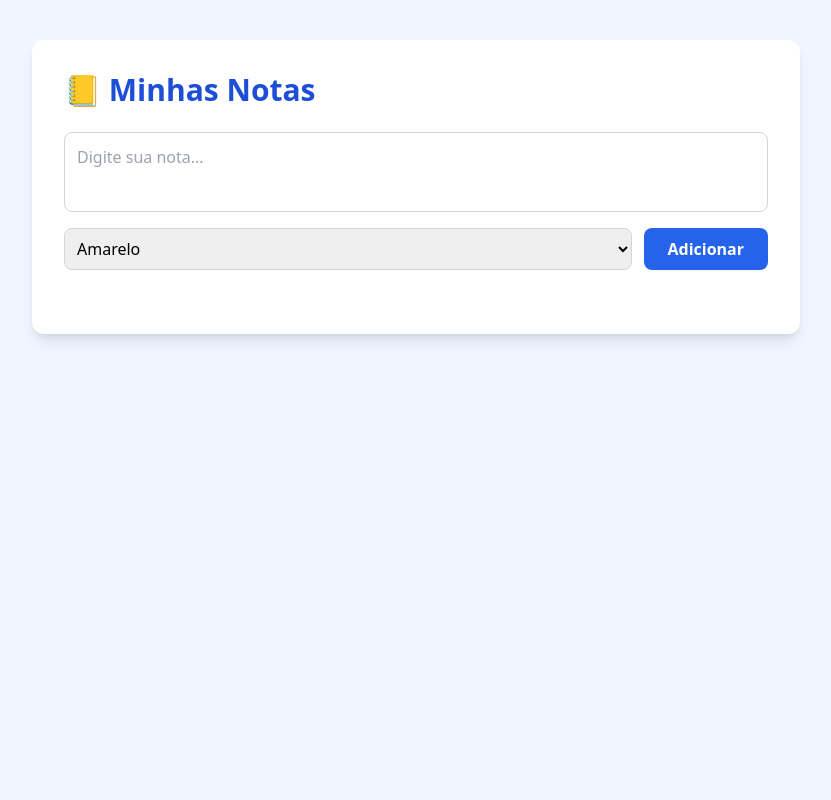
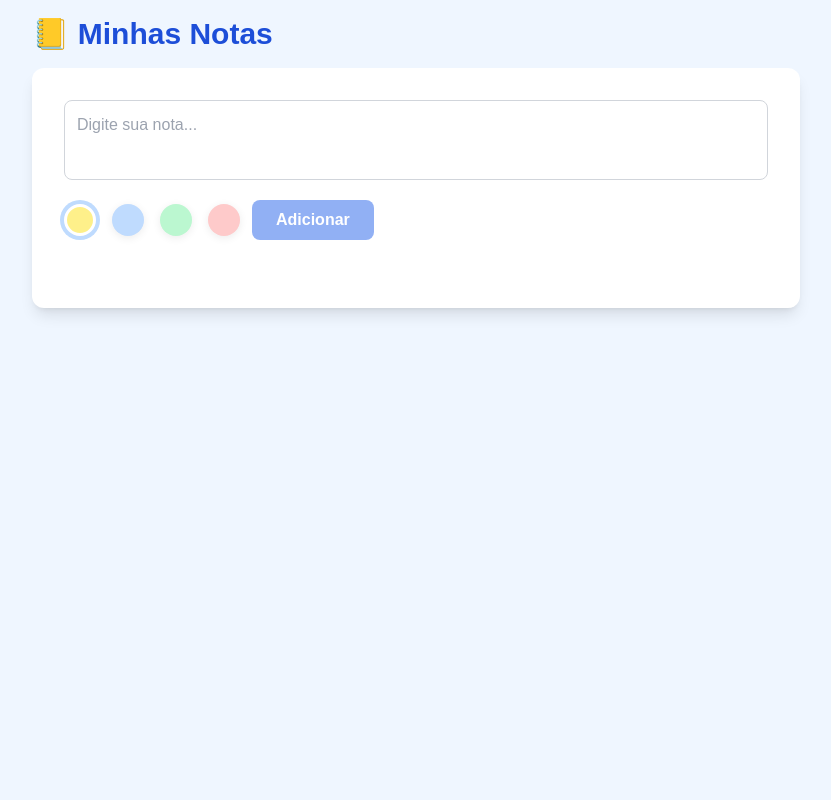
Before and after one commit to TiagoPdaS/posts, a PHP site: page / in a window 1280 px wide. Shown: the whole page, without its empty margins (224-1055 px from the left). Run offline with PHP 8.4, Linux system fonts and the light colour scheme; some libraries are stand-ins or nearby versions.

Commit message:
css
fazendo melhorias no estilo

```diff
--- a/index.html
+++ b/index.html
@@ -2,34 +2,51 @@
 <html lang="pt-BR">
 <head>
   <meta charset="UTF-8">
-  <title>App de Notas</title>
+  <title>App de Notas - Simples e Rápido</title>
+  <meta name="description" content="Aplicativo simples para criar, editar e organizar suas notas. Salva automaticamente no navegador.">
+  <meta name="viewport" content="width=device-width, initial-scale=1, maximum-scale=1, user-scalable=no">
+  <meta name="theme-color" content="#2563eb">
+  <link rel="manifest" href="manifest.json">
   <script src="https://cdn.tailwindcss.com"></script>
-  <link rel="manifest" href="manifest.json">
-  <meta name="theme-color" content="#2563eb">
+  <link rel="stylesheet" href="style.css">
+</head>
+<body class="bg-blue-50 min-h-screen flex flex-col items-center">
+  <header class="w-full max-w-3xl mt-4">
+    <h1 class="text-3xl font-bold text-blue-700 mb-4 flex items-center gap-2">📒 Minhas Notas</h1>
+  </header>
 
-  <meta name="viewport" content="width=device-width, initial-scale=1, maximum-scale=1, user-scalable=no">
-</head>
-<body class="bg-blue-50 min-h-screen min-w-screen w-full h-full">
-  <div class="w-full h-full min-h-screen flex flex-col items-center justify-start p-2 sm:p-6">
-    <div class="w-full max-w-3xl bg-white rounded-xl shadow-lg p-4 sm:p-8 mt-4 flex flex-col">
-      <h1 class="text-3xl font-bold text-blue-700 mb-6 flex items-center gap-2">📒 Minhas Notas</h1>
-      <form id="noteForm" class="flex flex-col gap-4 mb-8">
-        <textarea id="noteInput" placeholder="Digite sua nota..." required
-          class="resize-none rounded-lg border border-gray-300 p-3 min-h-[80px] focus:outline-none focus:ring-2 focus:ring-blue-400 transition"></textarea>
-        <div class="flex gap-3 flex-col sm:flex-row">
-          <select id="colorInput" class="rounded-lg border border-gray-300 p-2 flex-1 focus:outline-none focus:ring-2 focus:ring-blue-400">
-            <option value="#fef08a">Amarelo</option>
-            <option value="#bfdbfe">Azul</option>
-            <option value="#bbf7d0">Verde</option>
-            <option value="#fecaca">Vermelho</option>
-          </select>
-          <button type="submit" class="bg-blue-600 hover:bg-blue-700 text-white font-semibold px-6 py-2 rounded-lg transition">Adicionar</button>
+  <main class="w-full max-w-3xl bg-white rounded-xl shadow-lg p-4 sm:p-8">
+    <form id="noteForm" class="flex flex-col gap-4 mb-8">
+      <textarea id="noteInput" placeholder="Digite sua nota..." required
+        class="resize-none rounded-lg border border-gray-300 p-3 min-h-[80px] focus:outline-none focus:ring-2 focus:ring-blue-400 transition"></textarea>
+      <div class="flex gap-3 flex-col sm:flex-row items-center">
+        <div id="colorPicker" class="flex gap-4 py-2">
+          <label>
+            <input type="radio" name="color" value="#fef08a" class="color-radio" checked hidden>
+            <span class="color-circle" style="background:#fef08a" title="Amarelo"></span>
+          </label>
+          <label>
+            <input type="radio" name="color" value="#bfdbfe" class="color-radio" hidden>
+            <span class="color-circle" style="background:#bfdbfe" title="Azul"></span>
+          </label>
+          <label>
+            <input type="radio" name="color" value="#bbf7d0" class="color-radio" hidden>
+            <span class="color-circle" style="background:#bbf7d0" title="Verde"></span>
+          </label>
+          <label>
+            <input type="radio" name="color" value="#fecaca" class="color-radio" hidden>
+            <span class="color-circle" style="background:#fecaca" title="Vermelho"></span>
+          </label>
         </div>
-      </form>
+        <input type="hidden" id="colorInput" value="#fef08a">
+        <button id="addBtn" type="submit" disabled
+          class="bg-blue-600 hover:bg-blue-700 text-white font-semibold px-6 py-2 rounded-lg transition disabled:opacity-50 disabled:cursor-not-allowed">Adicionar</button>
+      </div>
+    </form>
 
-      <div id="notes" class="grid gap-4 grid-cols-1 md:grid-cols-2 lg:grid-cols-3"></div>
-    </div>
-  </div>
+    <div id="notes" class="grid gap-4 grid-cols-1 md:grid-cols-2 lg:grid-cols-3"></div>
+  </main>
+
   <script src="script.js"></script>
   <script>
     if ("serviceWorker" in navigator) {
--- a/script.js
+++ b/script.js
@@ -2,47 +2,70 @@ const form = document.getElementById("noteForm");
 const noteInput = document.getElementById("noteInput");
 const colorInput = document.getElementById("colorInput");
 const notesContainer = document.getElementById("notes");
+const colorRadios = document.querySelectorAll(".color-radio");
+const addBtn = document.getElementById("addBtn");
 
 let notes = JSON.parse(localStorage.getItem("notes")) || [];
+
+// --- Funções utilitárias ---
+function saveNotes() {
+  localStorage.setItem("notes", JSON.stringify(notes));
+}
 
 function renderNotes() {
   notesContainer.innerHTML = "";
   notes.forEach(note => {
     const div = document.createElement("div");
     div.className =
-      "relative p-4 rounded-xl shadow-md text-left min-h-[80px] flex flex-col justify-between transition hover:scale-[1.02]";
+      "relative p-4 rounded-xl shadow-md text-left min-h-[80px] flex flex-col justify-between transition hover:scale-[1.02] " +
+      (note.done ? "opacity-60" : "");
     div.style.backgroundColor = note.color;
-    if (note.done) {
-      div.className += " opacity-60";
-    }
 
     div.innerHTML = `
       <div class="flex items-start gap-2">
-        <input type="checkbox" class="done-checkbox mt-1" ${note.done ? "checked" : ""} title="Marcar como concluída">
+        <input type="checkbox" class="done-checkbox mt-1" ${note.done ? "checked" : ""} aria-label="Marcar nota como concluída">
         <p class="mb-2 text-gray-800 break-words flex-1 ${note.done ? "line-through" : ""}">${note.text}</p>
       </div>
       <div class="absolute top-2 right-2 flex gap-1">
-        <button class="edit bg-white/80 hover:bg-blue-100 text-blue-500 rounded-full p-1 transition" title="Editar nota">✎</button>
-        <button class="delete bg-white/80 hover:bg-red-100 text-red-500 rounded-full p-1 transition" title="Excluir nota">✖</button>
+        <button class="edit bg-white/80 hover:bg-blue-100 text-blue-500 rounded-full p-1 transition" aria-label="Editar nota">✎</button>
+        <button class="delete bg-white/80 hover:bg-red-100 text-red-500 rounded-full p-1 transition" aria-label="Excluir nota">✖</button>
       </div>
     `;
 
-    // Checkbox de concluído
+    // Checkbox concluído
     div.querySelector(".done-checkbox").addEventListener("change", (e) => {
       note.done = e.target.checked;
-      localStorage.setItem("notes", JSON.stringify(notes));
+      saveNotes();
       renderNotes();
     });
 
-    // Excluir nota
+    // Excluir
     div.querySelector(".delete").addEventListener("click", () => {
       notes = notes.filter(n => n.id !== note.id);
-      localStorage.setItem("notes", JSON.stringify(notes));
+      saveNotes();
       renderNotes();
     });
 
-    // Editar nota
-    div.querySelector(".edit").addEventListener("click", () => {
+    // Editar
+    div.querySelector(".edit").addEventListener("click", () => editNote(div, note));
+
+    notesContainer.appendChild(div);
+  });
+}
+
+function addNote(text, color) {
+  const newNote = {
+    id: Date.now(),
+    text,
+    color,
+    done: false
+  };
+  notes.push(newNote);
+  saveNotes();
+  renderNotes();
+}
+
+function editNote(div, note) {
   div.innerHTML = `
     <textarea class="w-full rounded-lg border border-gray-300 p-2 mb-2 resize-none" style="font-size:16px;">${note.text}</textarea>
     <div class="flex gap-2">
@@ -57,32 +80,43 @@ function renderNotes() {
     const newText = textarea.value.trim();
     if (newText) {
       note.text = newText;
-          localStorage.setItem("notes", JSON.stringify(notes));
+      saveNotes();
       renderNotes();
     }
   });
 
-      div.querySelector(".cancel").addEventListener("click", () => {
-        renderNotes();
+  div.querySelector(".cancel").addEventListener("click", () => renderNotes());
+}
+
+// --- Listeners ---
+form.addEventListener("submit", (e) => {
+  e.preventDefault();
+  const text = noteInput.value.trim();
+  if (!text) return;
+
+  addNote(text, colorInput.value);
+  noteInput.value = "";
+  addBtn.disabled = true;
+  noteInput.focus();
+});
+
+// Habilitar/desabilitar botão
+noteInput.addEventListener("input", () => {
+  addBtn.disabled = !noteInput.value.trim();
+});
+
+// Color picker
+colorRadios.forEach(radio => {
+  radio.addEventListener("change", function () {
+    if (this.checked) colorInput.value = this.value;
   });
 });
 
-    notesContainer.appendChild(div);
-  });
+// Atalho de teclado: Ctrl+Enter para adicionar
+noteInput.addEventListener("keydown", (e) => {
+  if (e.ctrlKey && e.key === "Enter" && noteInput.value.trim()) {
+    form.dispatchEvent(new Event("submit", { cancelable: true }));
   }
-
-form.addEventListener("submit", (e) => {
-  e.preventDefault();
-  const newNote = {
-    id: Date.now(),
-    text: noteInput.value,
-    color: colorInput.value,
-    done: false
-  };
-  notes.push(newNote);
-  localStorage.setItem("notes", JSON.stringify(notes));
-  noteInput.value = "";
-  renderNotes();
 });
 
 renderNotes();
--- a/style.css
+++ b/style.css
@@ -2,84 +2,27 @@ body {
   font-family: Arial, sans-serif;
   background: #f3f4f6;
   margin: 0;
-  padding: 20px;
+  padding: 0;
 }
 
-.container {
-  max-width: 800px;
-  margin: auto;
-  text-align: center;
+/* Seletor visual de cor */
+.color-circle {
+  width: 32px;
+  height: 32px;
+  border-radius: 50%;
+  border: 3px solid transparent;
+  display: inline-block;
+  cursor: pointer;
+  transition: border 0.2s, box-shadow 0.2s;
+  box-shadow: 0 2px 8px rgba(0,0,0,0.08);
+  vertical-align: middle;
 }
 
-h1 {
-  margin-bottom: 20px;
-  color: #1f2937;
+.color-radio:checked + .color-circle {
+  border-color: white;
+  box-shadow: 0 0 0 4px #bfdbfe;
 }
 
-.note-form {
-  margin-bottom: 20px;
-  display: flex;
-  gap: 10px;
-  justify-content: center;
+#colorPicker label {
+  user-select: none;
 }
-
-/* Evita zoom ao focar em textarea/select/button no mobile */
-.note-form textarea,
-.note-form select,
-.note-form button {
-  font-size: 16px;
-}
-
-.note-form textarea {
-  width: 300px;
-  height: 60px;
-  padding: 10px;
-  border: 1px solid #d1d5db;
-  border-radius: 8px;
-  resize: none;
-}
-
-.note-form select,
-.note-form button {
-  padding: 10px;
-  border-radius: 8px;
-  border: none;
-  cursor: pointer;
-}
-
-.note-form button {
-  background: #2563eb;
-  color: white;
-  font-weight: bold;
-}
-
-.notes {
-  display: grid;
-  grid-template-columns: repeat(auto-fit, minmax(180px, 1fr));
-  gap: 15px;
-}
-
-.note {
-  position: relative;
-  padding: 15px;
-  border-radius: 12px;
-  box-shadow: 0 4px 8px rgba(0,0,0,0.1);
-  text-align: left;
-}
-
-.note p {
-  margin: 0;
-  font-size: 14px;
-  color: #111827;
-}
-
-.note .delete {
-  position: absolute;
-  top: 8px;
-  right: 10px;
-  background: none;
-  border: none;
-  color: #ef4444;
-  font-size: 16px;
-  cursor: pointer;
-}
```
Lines whose indentation alone changed are shown as unchanged.
